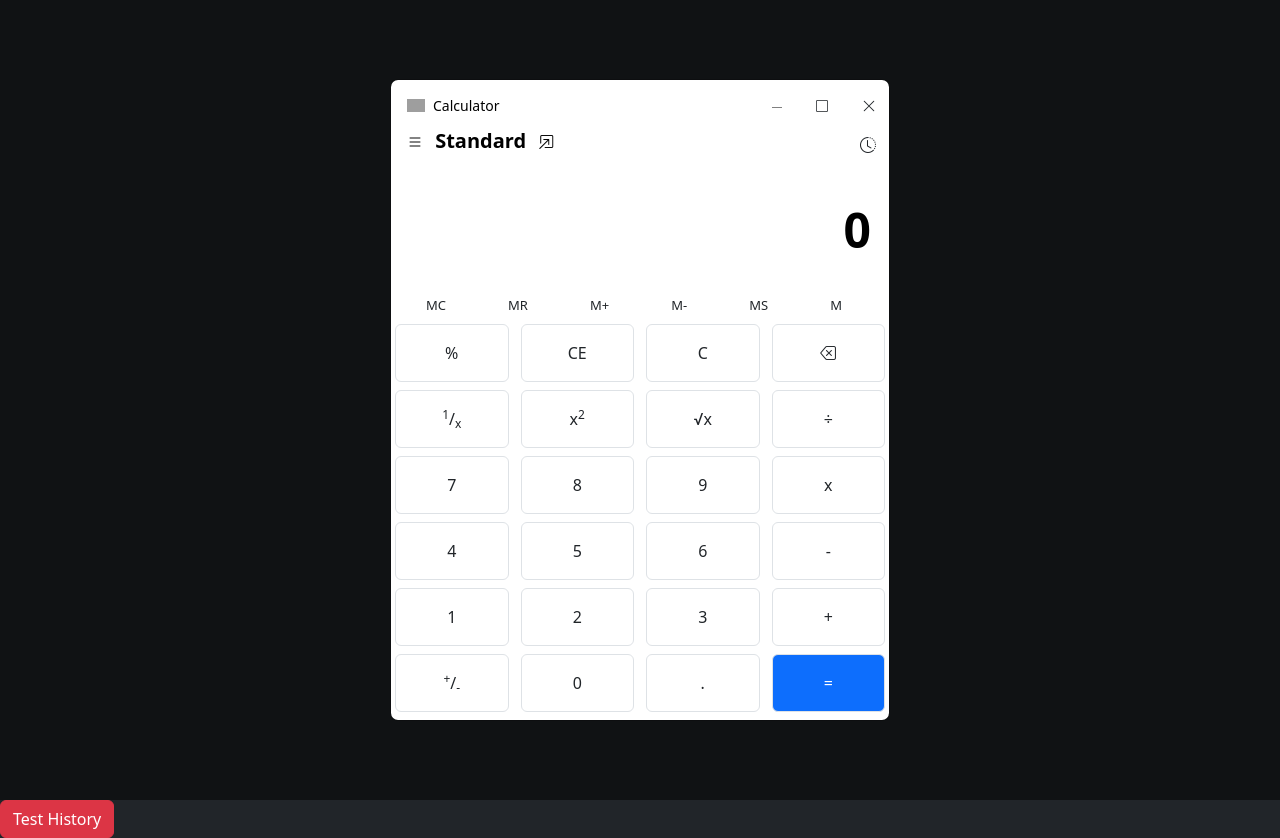
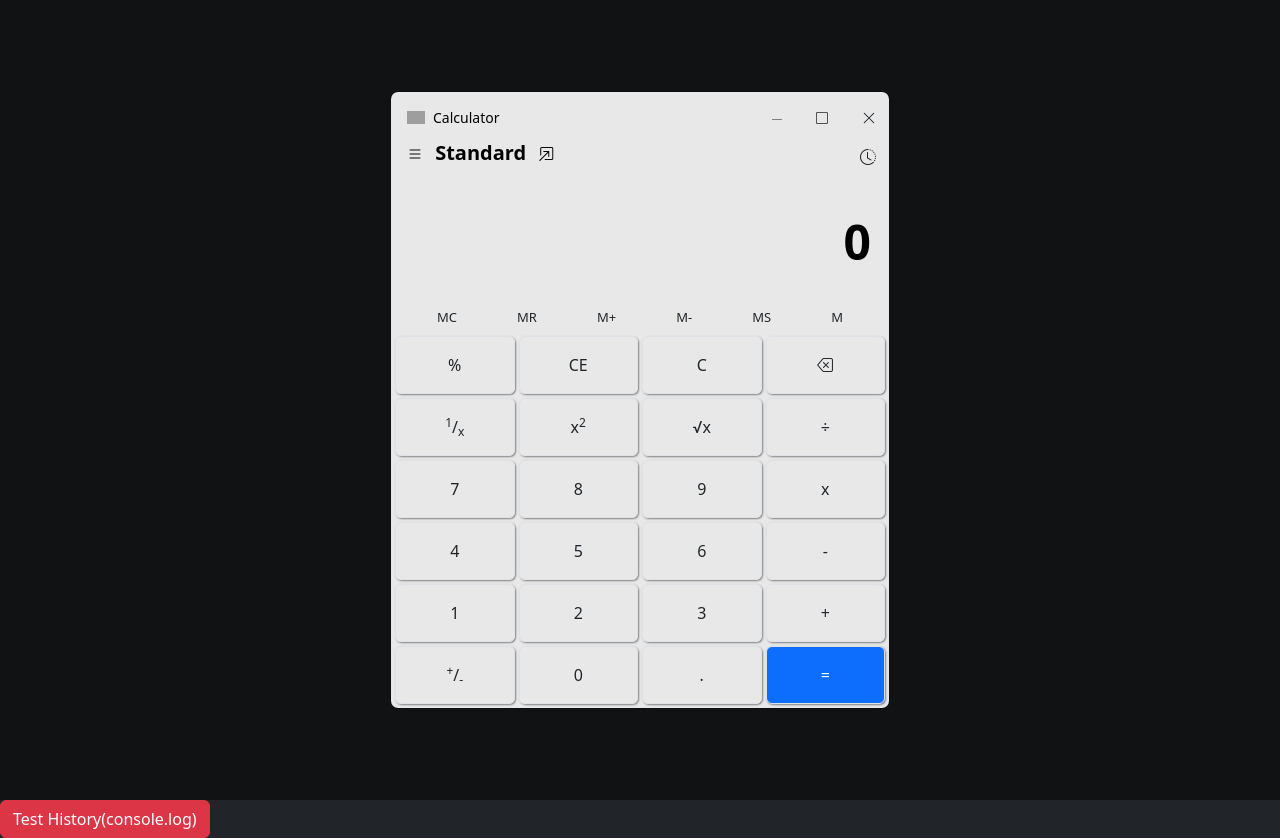
Before and after one commit to DaTheDumbGuy/CalculatorExercise, a plain HTML site: page index.html in a window 1280 px wide. Both pictures are taken after a click on the button "Calculator". Drawn offline with nearby package versions, Linux system fonts and the light colour scheme; grey boxes are pictures that could not be loaded.

Commit message:
Fixed some bugs and found new bugs...Fuuuuuuuuuuuuuuuuuuuuuuuuuuuuk(toFix.txt -> for more info)

```diff
--- a/index.html
+++ b/index.html
@@ -45,6 +45,9 @@
         height: 1px;
         background-color: grey;
       }
+      .modal-content {
+        background-color: rgb(232, 232, 232);
+      }
       /* #historyContainer {
         background-color: rgba(64, 63, 63, 0.5);
       } */
@@ -52,6 +55,9 @@
       /* .modal-dialog.fullscreen #btnPadding {
         padding: 3rem !important;
       } */
+      .col .btn {
+        box-shadow: 1px 1px 2px grey;
+      }
     </style>
   </head>
   <body class="text-bg-dark">
@@ -127,7 +133,7 @@
               </section>
             </div>
             <!-- MOdal Body -->
-            <div class="modal-body text-dark pb-0 ps-1 overflow-hidden">
+            <div class="modal-body text-dark pb-0 ps-3 overflow-hidden">
               <div class="row row-cols-2 h-100">
                 <!-- Section for the main content-->
                 <section class="col-12" id="sectionOne">
@@ -156,8 +162,8 @@
                     <span>M</span>
                   </div>
                   <!-- Row 1 -->
-                  <div class="row mb-2">
-                    <div class="col pe-0">
+                  <div class="row mb-1 column-gap-1">
+                    <div class="col p-0">
                       <button
                         class="btn border p-3 w-100"
                         id="btnPadding"
@@ -166,7 +172,7 @@
                         &percnt;
                       </button>
                     </div>
-                    <div class="col pe-0">
+                    <div class="col p-0">
                       <button
                         class="btn border p-3 w-100"
                         id="btnPadding"
@@ -175,7 +181,7 @@
                         CE
                       </button>
                     </div>
-                    <div class="col pe-0">
+                    <div class="col p-0">
                       <button
                         class="btn border p-3 w-100"
                         id="btnPadding"
@@ -184,7 +190,7 @@
                         C
                       </button>
                     </div>
-                    <div class="col pe-0">
+                    <div class="col p-0">
                       <button
                         class="btn border p-3 w-100 bi bi-backspace"
                         id="btnPadding"
@@ -193,8 +199,8 @@
                     </div>
                   </div>
                   <!-- Row 2 -->
-                  <div class="row mb-2">
-                    <div class="col pe-0">
+                  <div class="row mb-1 column-gap-1">
+                    <div class="col p-0">
                       <button
                         class="btn border p-3 w-100"
                         id="btnPadding"
@@ -203,7 +209,7 @@
                         <sup>1</sup>/<sub>x</sub>
                       </button>
                     </div>
-                    <div class="col pe-0">
+                    <div class="col p-0">
                       <button
                         class="btn border p-3 w-100"
                         id="btnPadding"
@@ -212,7 +218,7 @@
                         x<sup>2</sup>
                       </button>
                     </div>
-                    <div class="col pe-0">
+                    <div class="col p-0">
                       <button
                         class="btn border p-3 w-100"
                         id="btnPadding"
@@ -221,7 +227,7 @@
                         √x
                       </button>
                     </div>
-                    <div class="col pe-0">
+                    <div class="col p-0">
                       <button
                         class="btn border p-3 w-100"
                         id="btnPadding"
@@ -232,8 +238,8 @@
                     </div>
                   </div>
                   <!-- Row 3 -->
-                  <div class="row mb-2">
-                    <div class="col pe-0">
+                  <div class="row mb-1 column-gap-1">
+                    <div class="col p-0">
                       <button
                         class="btn border p-3 w-100"
                         id="btnPadding"
@@ -242,7 +248,7 @@
                         7
                       </button>
                     </div>
-                    <div class="col pe-0">
+                    <div class="col p-0">
                       <button
                         class="btn border p-3 w-100"
                         id="btnPadding"
@@ -251,7 +257,7 @@
                         8
                       </button>
                     </div>
-                    <div class="col pe-0">
+                    <div class="col p-0">
                       <button
                         class="btn border p-3 w-100"
                         id="btnPadding"
@@ -260,7 +266,7 @@
                         9
                       </button>
                     </div>
-                    <div class="col pe-0">
+                    <div class="col p-0">
                       <button
                         class="btn border p-3 w-100"
                         id="btnPadding"
@@ -271,8 +277,8 @@
                     </div>
                   </div>
                   <!-- Row 4 -->
-                  <div class="row mb-2">
-                    <div class="col pe-0">
+                  <div class="row mb-1 column-gap-1">
+                    <div class="col p-0">
                       <button
                         class="btn border p-3 w-100"
                         id="btnPadding"
@@ -281,7 +287,7 @@
                         4
                       </button>
                     </div>
-                    <div class="col pe-0">
+                    <div class="col p-0">
                       <button
                         class="btn border p-3 w-100"
                         id="btnPadding"
@@ -290,7 +296,7 @@
                         5
                       </button>
                     </div>
-                    <div class="col pe-0">
+                    <div class="col p-0">
                       <button
                         class="btn border p-3 w-100"
                         id="btnPadding"
@@ -299,7 +305,7 @@
                         6
                       </button>
                     </div>
-                    <div class="col pe-0">
+                    <div class="col p-0">
                       <button
                         class="btn border p-3 w-100"
                         id="btnPadding"
@@ -310,8 +316,8 @@
                     </div>
                   </div>
                   <!-- Row 5 -->
-                  <div class="row mb-2">
-                    <div class="col pe-0">
+                  <div class="row mb-1 column-gap-1">
+                    <div class="col p-0">
                       <button
                         class="btn border p-3 w-100"
                         id="btnPadding"
@@ -320,7 +326,7 @@
                         1
                       </button>
                     </div>
-                    <div class="col pe-0">
+                    <div class="col p-0">
                       <button
                         class="btn border p-3 w-100"
                         id="btnPadding"
@@ -329,7 +335,7 @@
                         2
                       </button>
                     </div>
-                    <div class="col pe-0">
+                    <div class="col p-0">
                       <button
                         class="btn border p-3 w-100"
                         id="btnPadding"
@@ -338,7 +344,7 @@
                         3
                       </button>
                     </div>
-                    <div class="col pe-0">
+                    <div class="col p-0">
                       <button
                         class="btn border p-3 w-100"
                         id="btnPadding"
@@ -349,8 +355,8 @@
                     </div>
                   </div>
                   <!-- Row 6 -->
-                  <div class="row mb-2">
-                    <div class="col pe-0">
+                  <div class="row mb-1 column-gap-1">
+                    <div class="col p-0">
                       <button
                         class="btn border p-3 w-100"
                         id="btnPadding"
@@ -359,7 +365,7 @@
                         <sup>+</sup>/<sub>-</sub>
                       </button>
                     </div>
-                    <div class="col pe-0">
+                    <div class="col p-0">
                       <button
                         class="btn border p-3 w-100"
                         id="btnPadding"
@@ -368,7 +374,7 @@
                         0
                       </button>
                     </div>
-                    <div class="col pe-0">
+                    <div class="col p-0">
                       <button
                         class="btn border p-3 w-100"
                         id="btnPadding"
@@ -377,7 +383,7 @@
                         .
                       </button>
                     </div>
-                    <div class="col pe-0">
+                    <div class="col p-0">
                       <button
                         class="btn btn-primary border p-3 w-100"
                         id="btnPadding"
@@ -401,7 +407,7 @@
       </div>
     </main>
     <button class="btn btn-danger" id="btnPadding" onclick="test()">
-      Test History
+      Test History(console.log)
     </button>
     <!-- <script src="https://cdnjs.cloudflare.com/ajax/libs/twitter-bootstrap/5.3.1/js/bootstrap.bundle.min.js"></script> -->
     <script src="calculator.js"></script>
```
Also changed, not shown: calculator.js (+34 -18 lines), toFix.txt.
